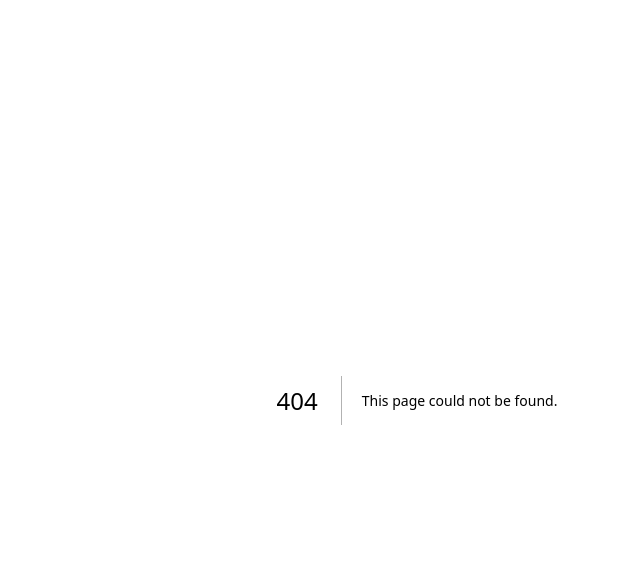
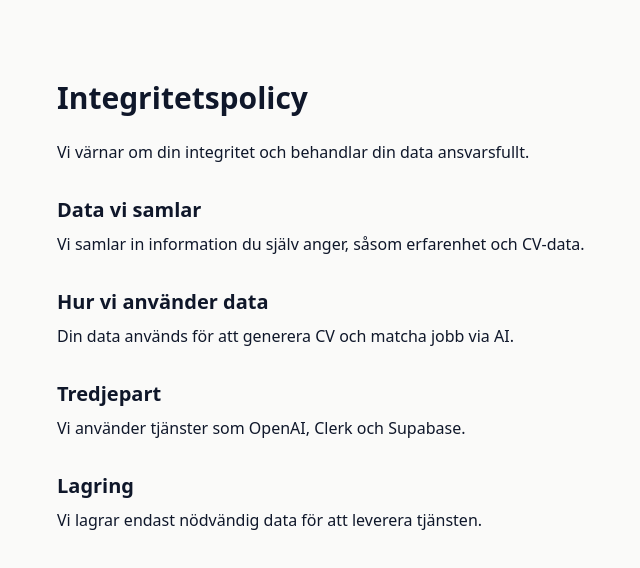
Before and after one commit to lukasgustvssons-cmd/CV, a Next.js app: page /privacy in a window 1280 px wide. Before the commit this address had no page. Shown: the top 568 px of the page, without its empty margins (223-863 px from the left). Built offline with nearby package versions, Linux system fonts and the light colour scheme.

Commit message:
Add terms & privacy pages

```diff
--- /dev/null
+++ b/app/privacy/page.tsx
@@ -0,0 +1,31 @@
+export default function PrivacyPage() {
+  return (
+    <main className="mx-auto max-w-3xl px-6 py-20">
+      <h1 className="text-3xl font-semibold mb-6">Integritetspolicy</h1>
+
+      <p className="mb-4">
+        Vi värnar om din integritet och behandlar din data ansvarsfullt.
+      </p>
+
+      <h2 className="text-xl font-semibold mt-8 mb-2">Data vi samlar</h2>
+      <p className="mb-4">
+        Vi samlar in information du själv anger, såsom erfarenhet och CV-data.
+      </p>
+
+      <h2 className="text-xl font-semibold mt-8 mb-2">Hur vi använder data</h2>
+      <p className="mb-4">
+        Din data används för att generera CV och matcha jobb via AI.
+      </p>
+
+      <h2 className="text-xl font-semibold mt-8 mb-2">Tredjepart</h2>
+      <p className="mb-4">
+        Vi använder tjänster som OpenAI, Clerk och Supabase.
+      </p>
+
+      <h2 className="text-xl font-semibold mt-8 mb-2">Lagring</h2>
+      <p className="mb-4">
+        Vi lagrar endast nödvändig data för att leverera tjänsten.
+      </p>
+    </main>
+  );
+}
--- /dev/null
+++ b/app/terms/page.tsx
@@ -0,0 +1,31 @@
+export default function TermsPage() {
+  return (
+    <main className="mx-auto max-w-3xl px-6 py-20">
+      <h1 className="text-3xl font-semibold mb-6">Användarvillkor</h1>
+
+      <p className="mb-4">
+        Genom att använda TailorCV godkänner du dessa villkor.
+      </p>
+
+      <h2 className="text-xl font-semibold mt-8 mb-2">Tjänsten</h2>
+      <p className="mb-4">
+        TailorCV erbjuder AI-genererade CV, personliga brev och jobbmatchning.
+      </p>
+
+      <h2 className="text-xl font-semibold mt-8 mb-2">Ansvar</h2>
+      <p className="mb-4">
+        Du ansvarar för hur du använder innehållet som genereras.
+      </p>
+
+      <h2 className="text-xl font-semibold mt-8 mb-2">Betalning</h2>
+      <p className="mb-4">
+        Betalda planer hanteras via Stripe.
+      </p>
+
+      <h2 className="text-xl font-semibold mt-8 mb-2">Ansvarsbegränsning</h2>
+      <p className="mb-4">
+        Vi ansvarar inte för beslut baserade på AI-genererat innehåll.
+      </p>
+    </main>
+  );
+}
```
